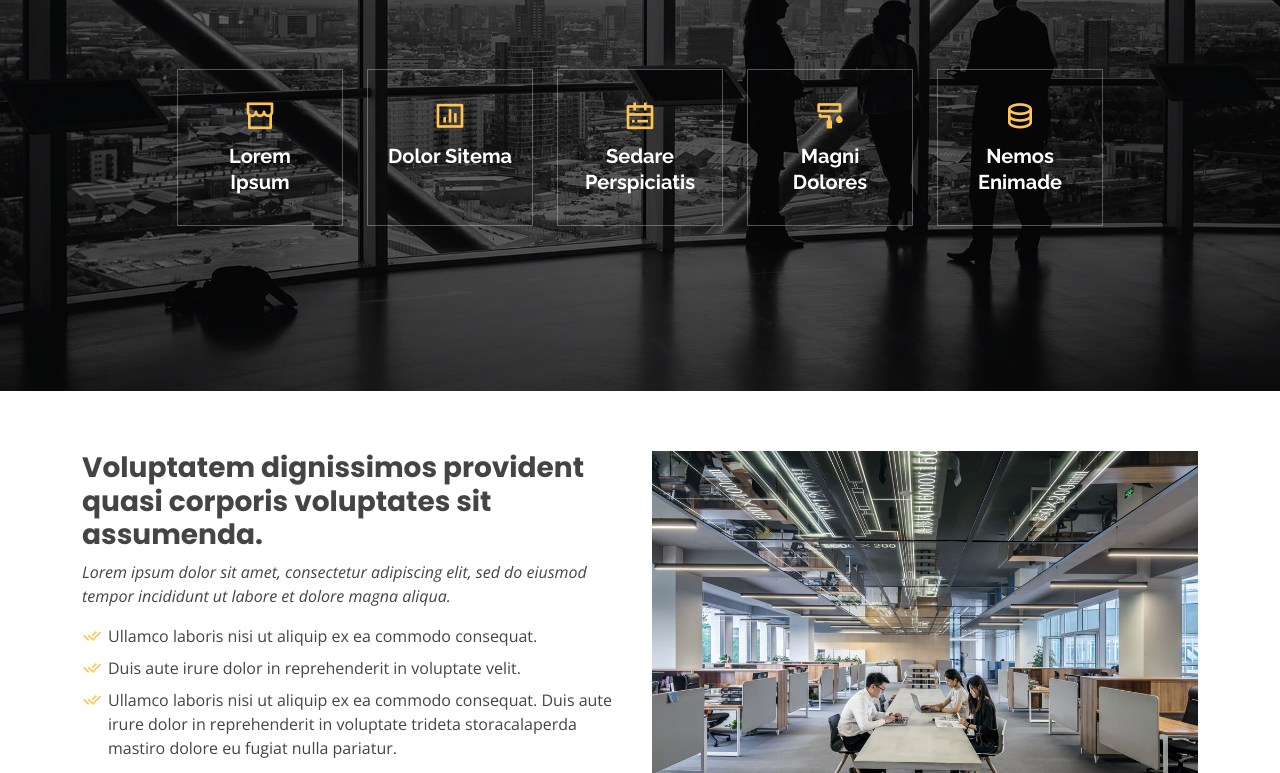
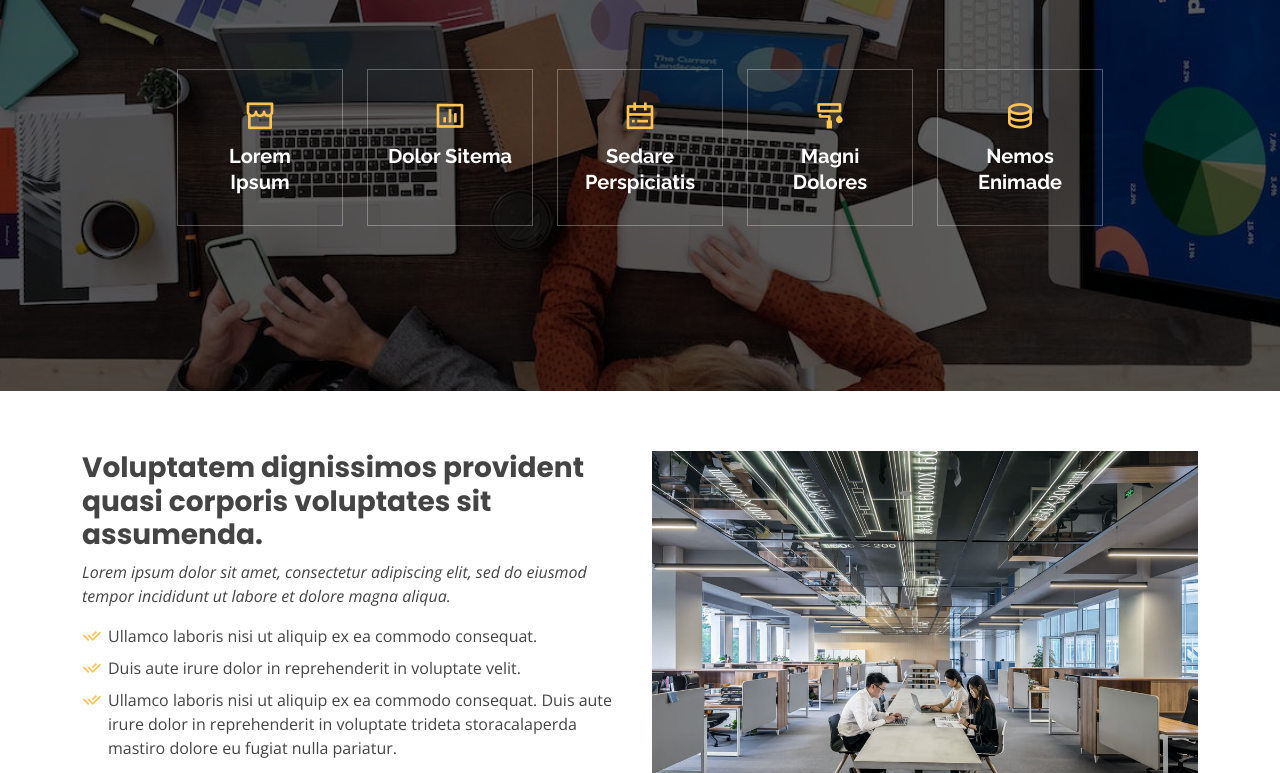
Before and after one commit to lucaspincho/QuantumTech, a plain HTML site: page Gp/index.html in a window 1280 px wide. Shown: the part 409-1182 px from the top of the page. Drawn offline with nearby package versions, Linux system fonts and the light colour scheme.

Commit message:
Feat: Adição da img do Banner principal e Mudança da Logo

```diff
--- a/Gp/assets/css/style.css
+++ b/Gp/assets/css/style.css
@@ -406,7 +406,7 @@ h6 {
 #hero {
   width: 100%;
   min-height: 100vh;
-  background: url("../img/hero-bg.jpg") top center;
+  background: url("../img/hero-bg.jpeg") top center;
   background-size: cover;
   position: relative;
 }
--- a/Gp/index.html
+++ b/Gp/index.html
@@ -5,7 +5,7 @@
   <meta charset="utf-8">
   <meta content="width=device-width, initial-scale=1.0" name="viewport">
 
-  <title>Gp Bootstrap Template - Index</title>
+  <title>QUANTUM TECH</title>
   <meta content="" name="description">
   <meta content="" name="keywords">
 
```
Also changed, not shown: Gp/assets/img/hero-bg.jpeg (added), Gp/assets/img/hero-bg2.jpg (renamed from Gp/assets/img/hero-bg.jpg).
